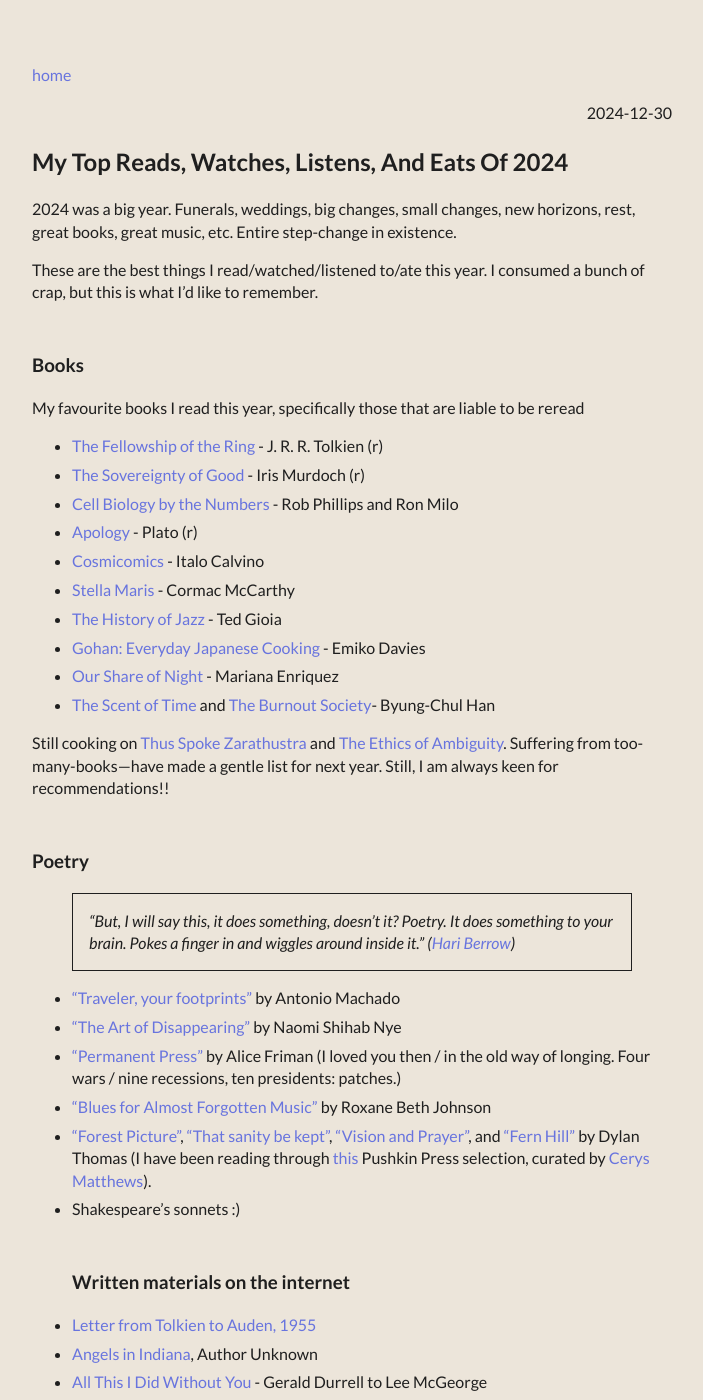
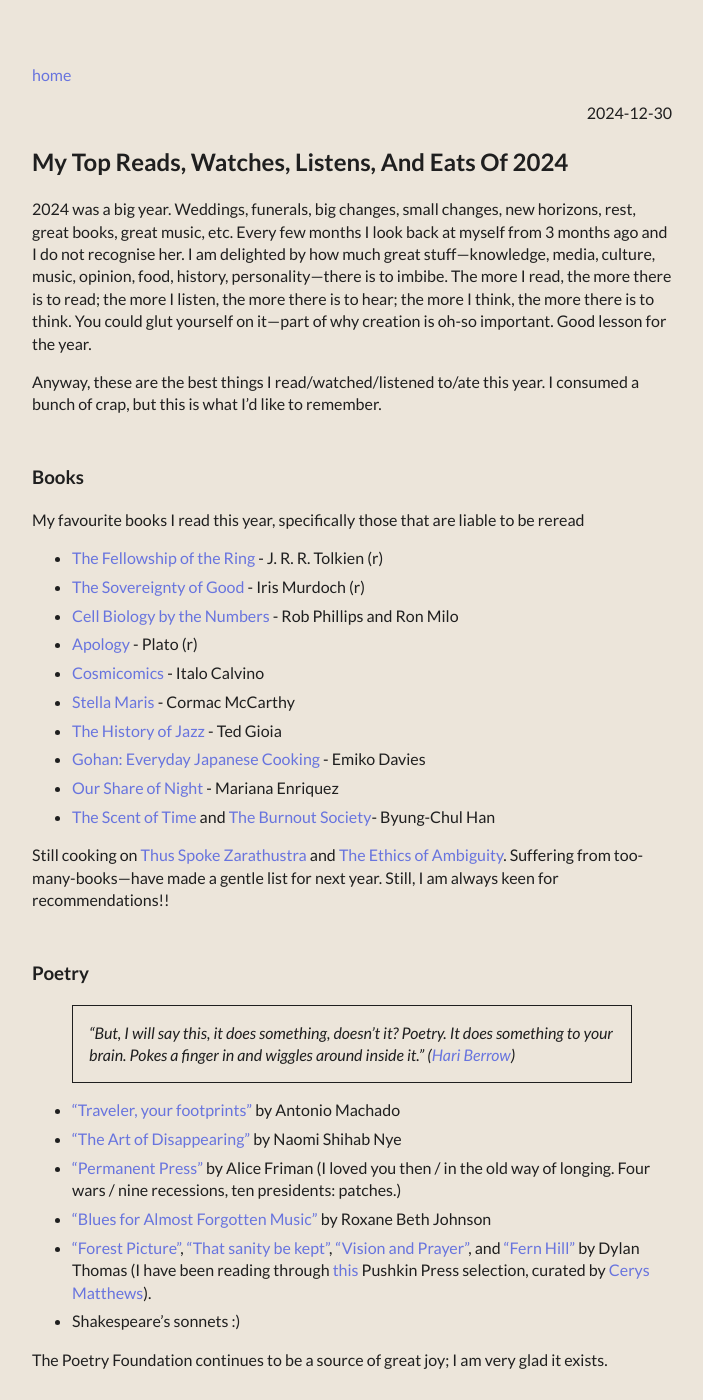
Before and after one commit to clarebirch/clarebirch.github.io, a Jekyll site: the page built from _posts/2024-12-30-My-top-reads,-watches,-listens,-and-eats-of-2024.md, in a window 1280 px wide and 1400 px high. Shown: the whole window, without its empty margins (288-991 px from the left). Built offline with Jekyll 4.4.1, drawn with Linux system fonts in a browser that asks for light colours; some web fonts are replaced; some of the changed text lies outside the part shown.

Commit message:
changedintro

```diff
--- a/_posts/2024-12-30-My-top-reads,-watches,-listens,-and-eats-of-2024.md
+++ b/_posts/2024-12-30-My-top-reads,-watches,-listens,-and-eats-of-2024.md
@@ -3,9 +3,9 @@
 tags:
   - yawyr
 ---
-2024 was a big year. Funerals, weddings, big changes, small changes, new horizons, rest, great books, great music, etc. Entire step-change in existence.
+2024 was a big year. Weddings, funerals, big changes, small changes, new horizons, rest, great books, great music, etc. Every few months I look back at myself from 3 months ago and I do not recognise her. I am delighted by how much great stuff---knowledge, media, culture, music, opinion, food, history, personality---there is to imbibe. The more I read, the more there is to read; the more I listen, the more there is to hear; the more I think, the more there is to think. You could glut yourself on it---part of why creation is oh-so important. Good lesson for the year.
 
-These are the best things I read/watched/listened to/ate this year. I consumed a bunch of crap, but this is what I'd like to remember.
+Anyway, these are the best things I read/watched/listened to/ate this year. I consumed a bunch of crap, but this is what I'd like to remember.
 ### Books
 My favourite books I read this year, specifically those that are liable to be reread
 - [The Fellowship of the Ring](https://bookshop.org/p/books/the-fellowship-of-the-ring-the-lord-of-the-rings-part-one-j-r-r-tolkien/16648293?ean=9780547928210) - J. R. R. Tolkien (r)
@@ -31,15 +31,20 @@
 - ["Blues for Almost Forgotten Music"](https://www.poetryfoundation.org/poems/54418/blues-for-almost-forgotten-music) by Roxane Beth Johnson
 - ["Forest Picture"](https://voetica.com/poem/7044), ["That sanity be kept"](https://ramblingatthebridgehead.wordpress.com/2021/07/11/that-sanity-be-kept-by-dylan-thomas/), ["Vision and Prayer"](https://voetica.com/poem/5555), and ["Fern Hill"](https://voetica.com/poem/5555) by Dylan Thomas (I have been reading through [this](https://pushkinpress.com/book/out-of-chaos-comes-bliss/) Pushkin Press selection, curated by [Cerys Matthews](https://cerysmatthews.co.uk/)).
 - Shakespeare's sonnets :)
+
+The Poetry Foundation continues to be a source of great joy; I am very glad it exists.
 ### Written materials on the internet
 - [Letter from Tolkien to Auden, 1955](https://www.tolkienestate.com/letters/letter-to-the-poet-w-h-auden-7-jun-1955/)
-- [Angels in Indiana](http://www.inspirationpeak.com/cgi-bin/stories.cgi?record=119), Author Unknown
+- [Angels in Indiana](http://www.inspirationpeak.com/cgi-bin/stories.cgi?record=119) - Author Unknown
 - [All This I Did Without You](https://www.bingqiangao.com/poetry/all-this-i-did-without-you) - Gerald Durrell to Lee McGeorge
 - [The MacArthur Foundation's Big Bet Guiding Questions](https://www.macfound.org/programs/bigbets/guiding-questions)
 - [How VCs Become Assholes](https://www.nfx.com/post/how-vcs-become-assholes) - Omri Drory at Nfx
 - [Ken Klippenstein's post-April Substack](https://www.kenklippenstein.com/)
 - ["A Multicomponent Conceptualization of Authenticity: Theory and Research"](https://depts.washington.edu/uwcssc/sites/default/files/hw00/d40/uwcssc/sites/default/files/The%20Authenticity%20Inventory.pdf), Kernis and Goldman, Advances in Experimental Social Psychology, 2006
 - ["EASE: Examination of Anomalous Self-Experience"](https://www.vestreviken.no/siteassets/documents/Helsefaglig/Selvforstyrrelser/Original-avhandling-om-EASE---Engelsk.pdf), Parnas et al., Psychopathology, 2005
+- [Mr. and Mrs. Psmith's Bookshelf](https://www.thepsmiths.com/) *exceedingly* good, occasionally acerbic, reviews.
+
+Hard to cut these down to most interesting for me this year. Strong runners up. Wasn't too enamoured with anything that hit the Twitter feeds very hard, though [Ruxandra's Substack](https://www.writingruxandrabio.com/) hit a very impressive stride this year.
 ### Youtube vids
 Sesame Street: Herbie Hancock Makes Sounds
 <iframe width="560" height="315" src="https://www.youtube.com/embed/oKoisNv1ftw?si=oupEoGMbTUYreNXt" title="YouTube video player" frameborder="0" allow="accelerometer; autoplay; clipboard-write; encrypted-media; gyroscope; picture-in-picture; web-share" referrerpolicy="strict-origin-when-cross-origin" allowfullscreen></iframe>
@@ -74,8 +79,9 @@
 - [Dropping Out With Sam Reich](https://www.youtube.com/watch?v=jjw-zjLOXDI) - Roll for Persuasion
 - [Microsoft Volume I](https://www.acquired.fm/episodes/microsoft) and [II](https://www.acquired.fm/episodes/microsoft-volume-ii), and [Renaissance Technologies](https://www.acquired.fm/episodes/renaissance-technologies) - Acquired
 ### Recipes
-Things I have cooked the most, or that have been very special, or that have surprised me in some way:
+Things I have cooked the most, or that have been very special, or that have just been really good:
 - Yotam Ottolenghi's Chicken with Miso, Ginger and Lime from [Simple](https://bookshop.org/p/books/ottolenghi-simple-a-cookbook-yotam-ottolenghi/12838994?ean=9781607749165), though online [here](https://nothingbutonions.com/2020/05/chicken-with-miso-ginger-and-lime/). Great weeknight dinner, super easy in a dutch oven.
-- Nagi's (ie. Recipe Tin Eats ie. Australian home hero) canned tuna pasta [here](https://www.recipetineats.com/canned-tuna-pasta/) ; if you add olives and diced tomatoes you have a nice little puttanesca (with tuna, which may be a heresy, unsure)
+- Nagi's (ie. Recipe Tin Eats ie. Australia's hero) canned tuna pasta [here](https://www.recipetineats.com/canned-tuna-pasta/) ; if you add olives and diced tomatoes you have a nice little puttanesca (with tuna, which may be a heresy, unsure)
 - Ottolenghi's Sweet Summer Salad ([here](https://ottolenghi.co.uk/pages/recipes/sweet-summer-salad)) is an unbridled winner, beloved by every dinner-party guest. Looks beautiful and tastes just as good. Surprisingly easy, especially if you buy pre-cooked beets!
 - Stephanie Alexander's chicken with red-wine vinegar and tomato from The Cook's Companion, online [here](https://www.stephaniealexander.com.au/what-to-cook/recipes/chicken-casserole-red-wine-vinegar-tomato/).
+- Stephanie Alexander's lemon tart from The Cook's Companion, online [here](https://mybeachkitchen.wordpress.com/2014/07/29/stephanie-alexander-s-lemon-tart/).
```
